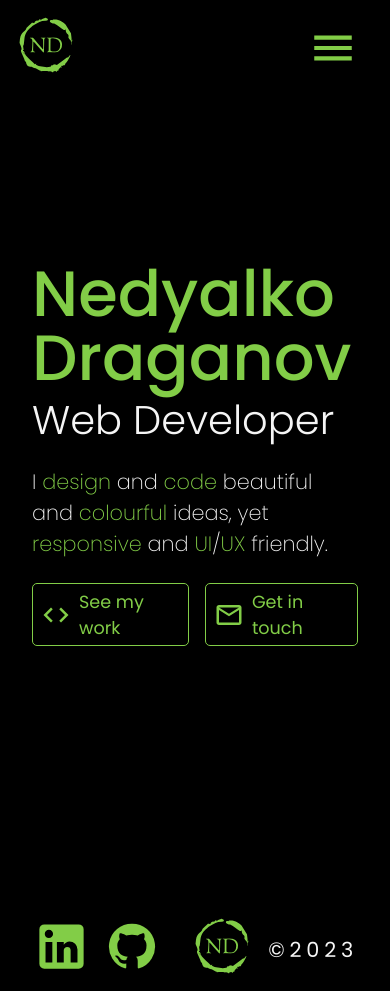
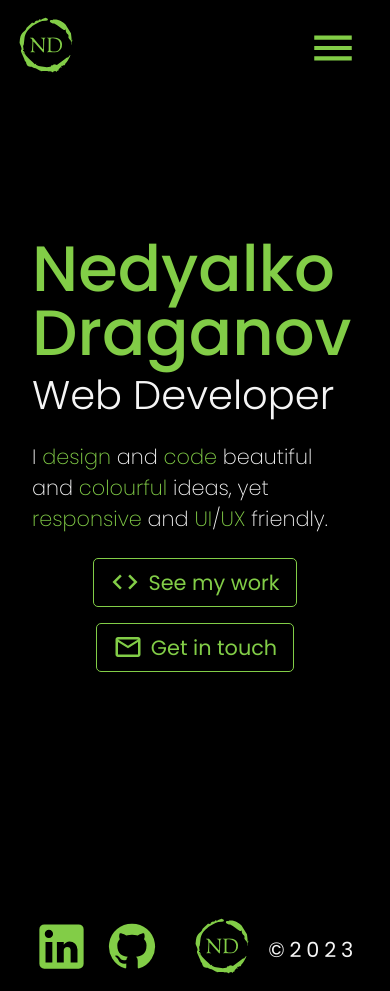
Before and after one commit to NDraganov/nedyalko-draganov, a Next.js app: page / in a window 390 px wide. Built offline with nearby package versions, Linux system fonts and the light colour scheme.

Commit message:
Adjust media query

```diff
--- a/components/home-page/home-links.module.css
+++ b/components/home-page/home-links.module.css
@@ -47,8 +47,7 @@
 }
 
 @media screen and (max-width: 450px) {
-  .buttons a {
-    font-size: 1.1rem;
-    padding: 0.3rem 0.5rem;
+  .buttons {
+    flex-direction: column;
   }
 }
```
